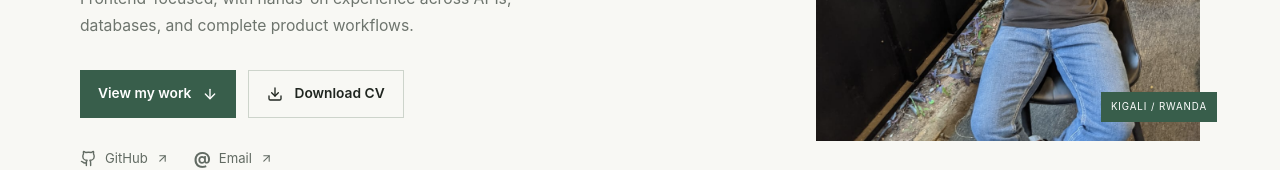
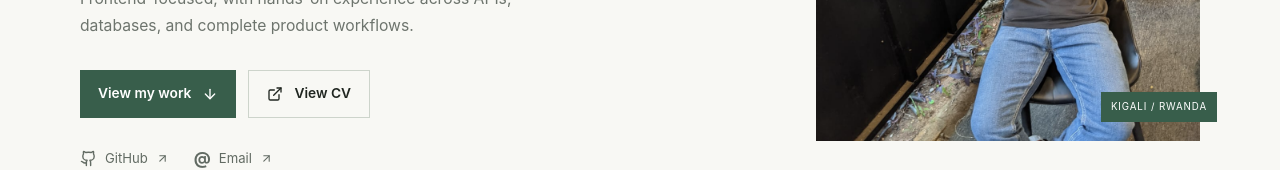
Before and after one commit to Elissa100/my-Personal-Portfolio, a React (Vite) app: page / in a window 1280 px wide. Shown: the part 526-696 px from the top of the page. Built offline with nearby package versions, Linux system fonts and the light colour scheme.

Commit message:
Open CV for viewing instead of downloading

```diff
--- a/src/components/Hero.tsx
+++ b/src/components/Hero.tsx
@@ -1,4 +1,4 @@
-import { ArrowDown, ArrowUpRight, Download, Github } from 'lucide-react';
+import { ArrowDown, ArrowUpRight, ExternalLink, Github } from 'lucide-react';
 
 export default function Hero() {
   return (
@@ -13,8 +13,13 @@ export default function Hero() {
             <a href="#projects" className="button-primary">
               View my work <ArrowDown size={16} aria-hidden="true" />
             </a>
-            <a href="/Elissa_Sibomana_CV.pdf" download="Elissa_Sibomana_CV.pdf" className="button-secondary">
-              <Download size={16} aria-hidden="true" /> Download CV
+            <a
+              href="/Elissa_Sibomana_CV.pdf"
+              target="_blank"
+              rel="noreferrer"
+              className="button-secondary"
+            >
+              <ExternalLink size={16} aria-hidden="true" /> View CV
             </a>
           </div>
           <div className="hero-socials" aria-label="Social links">
```
